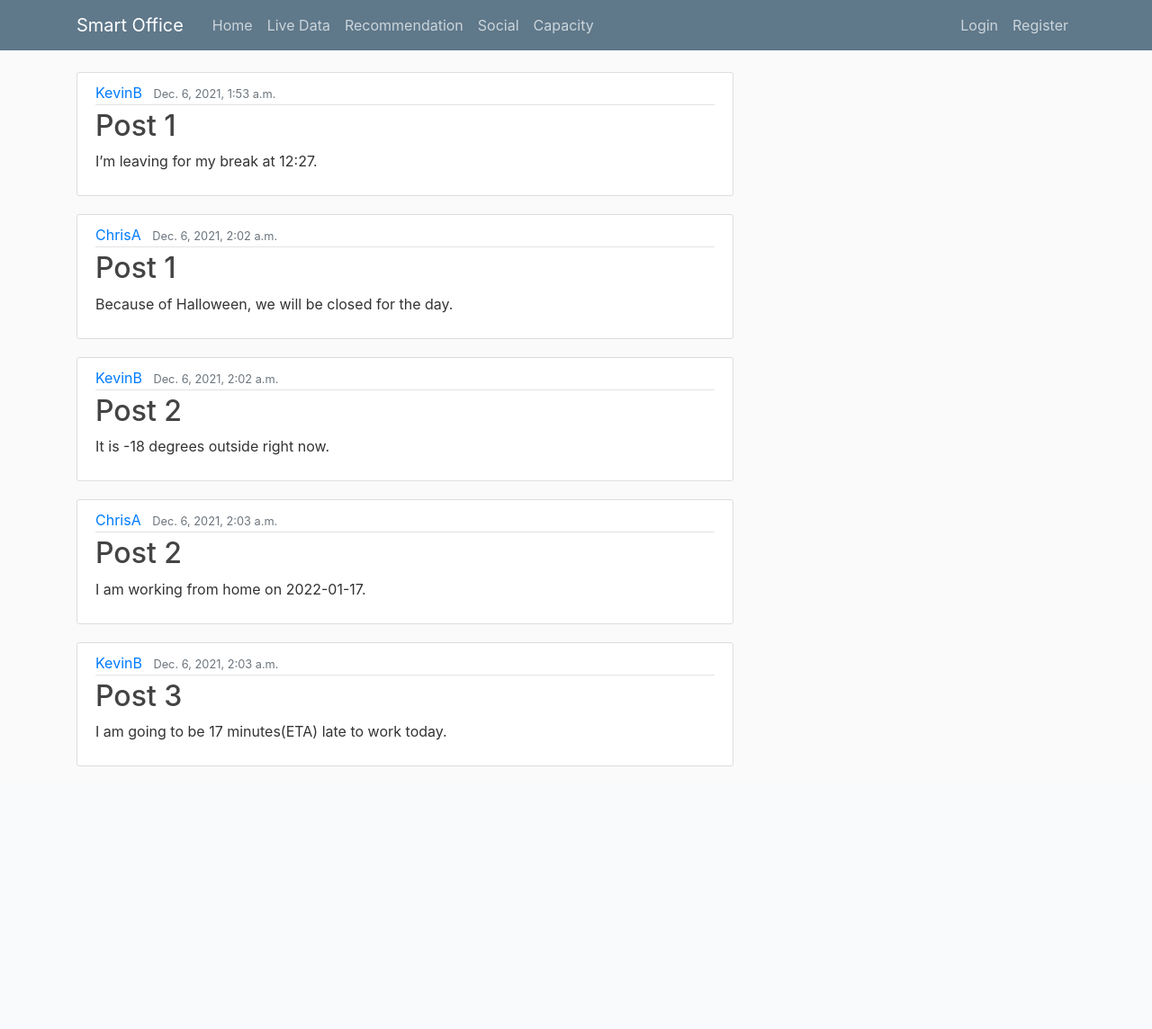
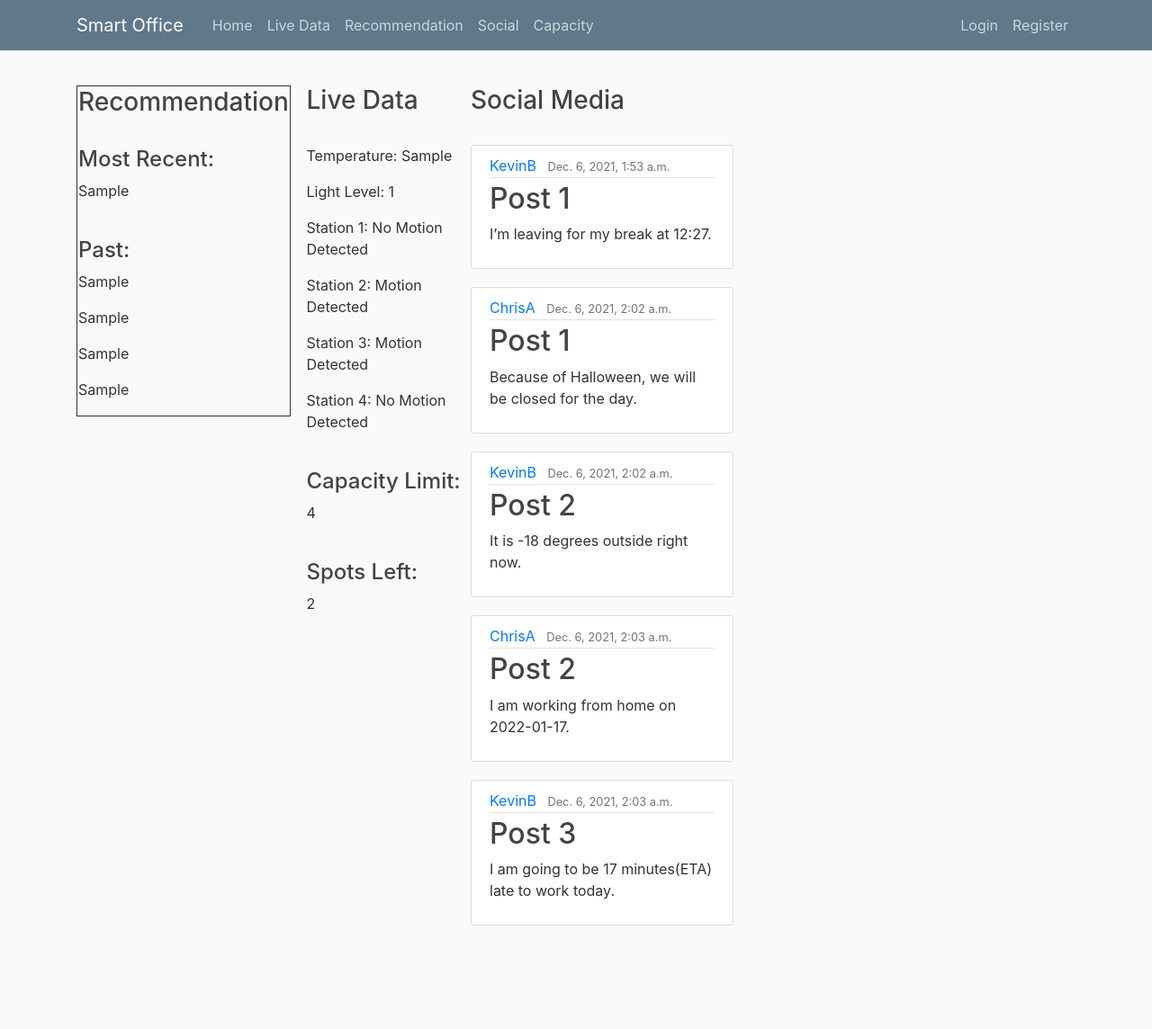
Before and after one commit to chrisatkinson16/SYSC4907_Project, a Django app: template posts/templates/posts/home.html in a window 1280 px wide. Shown: the whole page at 90% size. Before the commit the page ends 852 px from the top, so only its background shows below. Run offline with Django 3.2, Linux system fonts and the light colour scheme; data comes from the database, SQL or seed files in the repository; the template is opened without the code that fills it: values that come from a table or form of the project are taken from there, most other values are stand-ins (such as "Sample title", 1, 10 or a date in 2020); some libraries are stand-ins or nearby versions.

Commit message:
Update home.html

```diff
--- a/posts/templates/posts/home.html
+++ b/posts/templates/posts/home.html
@@ -1,5 +1,48 @@
 {% extends "posts/base.html" %}
 {% block content %}
+    <body style="margin: 0px; padding: 0px; height: 100%; width: 100%; text-align: left;">
+    <div style="height: 100%; width: 100%;">
+
+    <div style="height:10%; width: 100%; text-align: center; background-color: light grey;"></div>
+
+    <div style="height:60%; width: 100%; display: table;">
+    <div style="float:left; height:100%; width: 35%; background-color: light grey;">
+        <table style="display: inline-block; border: 1px solid; float: left; ">
+		<tr>
+			<td>
+                <h3> Recommendation </h3>
+                <br />
+                <h4> Most Recent: </h4>
+                <p> {{output1}} </p>
+                <br />
+                <h4> Past: </h4>
+                <p> {{output2}} </p>
+                <p> {{output3}} </p>
+                <p> {{output4}} </p>
+                <p> {{output5}} </p>
+            </td>
+        </tr>
+		</table>
+    </div>
+    <div style="float:left; height:100%; width: 25%; background-color: light grey;">
+        <h3> Live Data </h3>
+        <br />
+        <p> Temperature: {{sensor_data}} </p>
+        <p> Light Level: 1 </p>
+        <p> Station 1: No Motion Detected </p>
+        <p> Station 2: Motion Detected </p>
+        <p> Station 3: Motion Detected </p>
+        <p> Station 4: No Motion Detected </p>
+        <br />
+        <h4> Capacity Limit: </h4>
+        <p> 4 </p>
+        <br />
+        <h4> Spots Left: </h4>
+        <p> 2 </p>
+    </div>
+    <div style="float:left; height:100%; width: 40%; background-color: light grey;">
+        <h3> Social Media </h3>
+        <br />
         {% for post in posts %}
             <article class="media content-section">
               <div class="media-body">
@@ -12,4 +55,11 @@
               </div>
             </article>
         {% endfor %}
+    </div>
+    </div>
+
+    <div style="height:10%; width: 100%; text-align: center; background-color: light grey;"></div>
+
+    </div>
+    </body>
 {% endblock content %}
```
Lines whose indentation alone changed are shown as unchanged.
